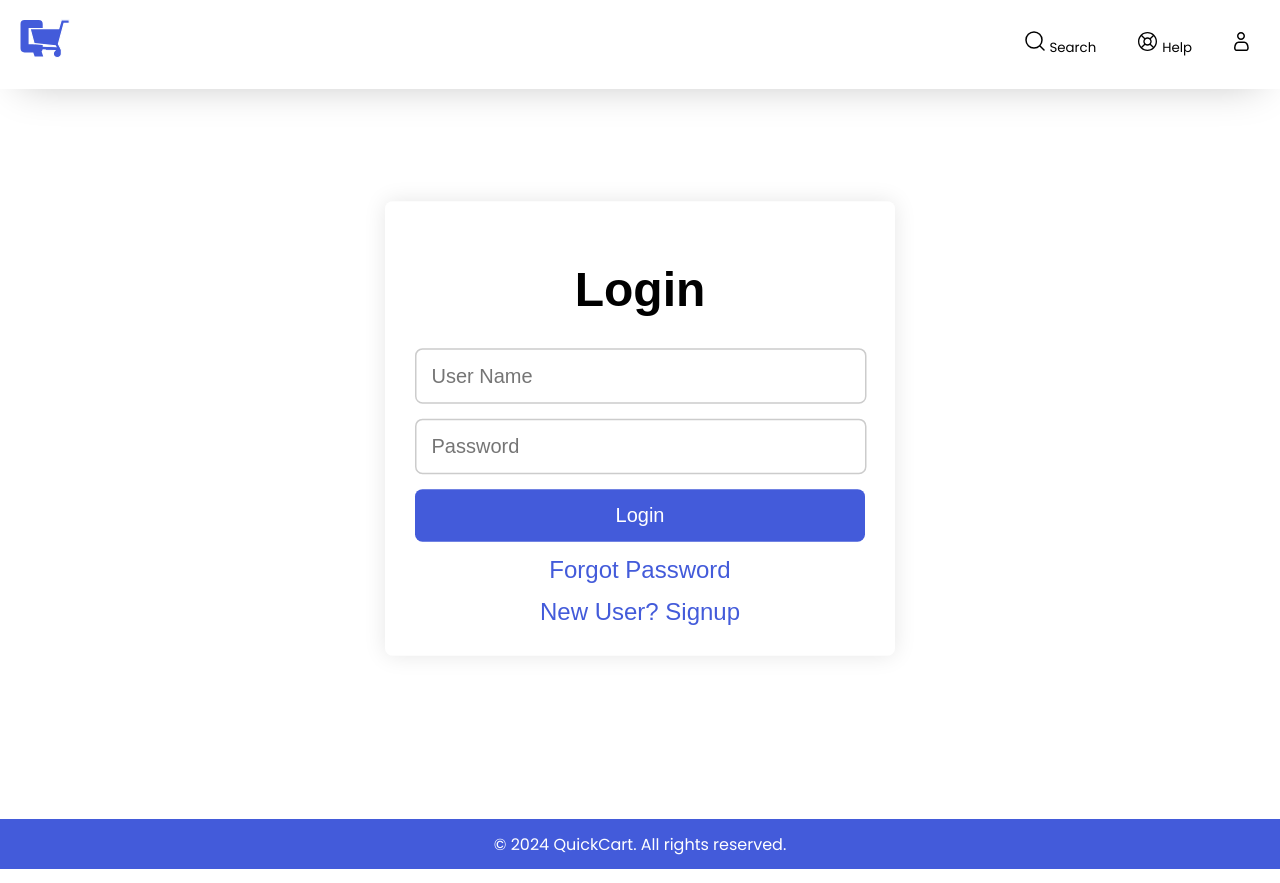
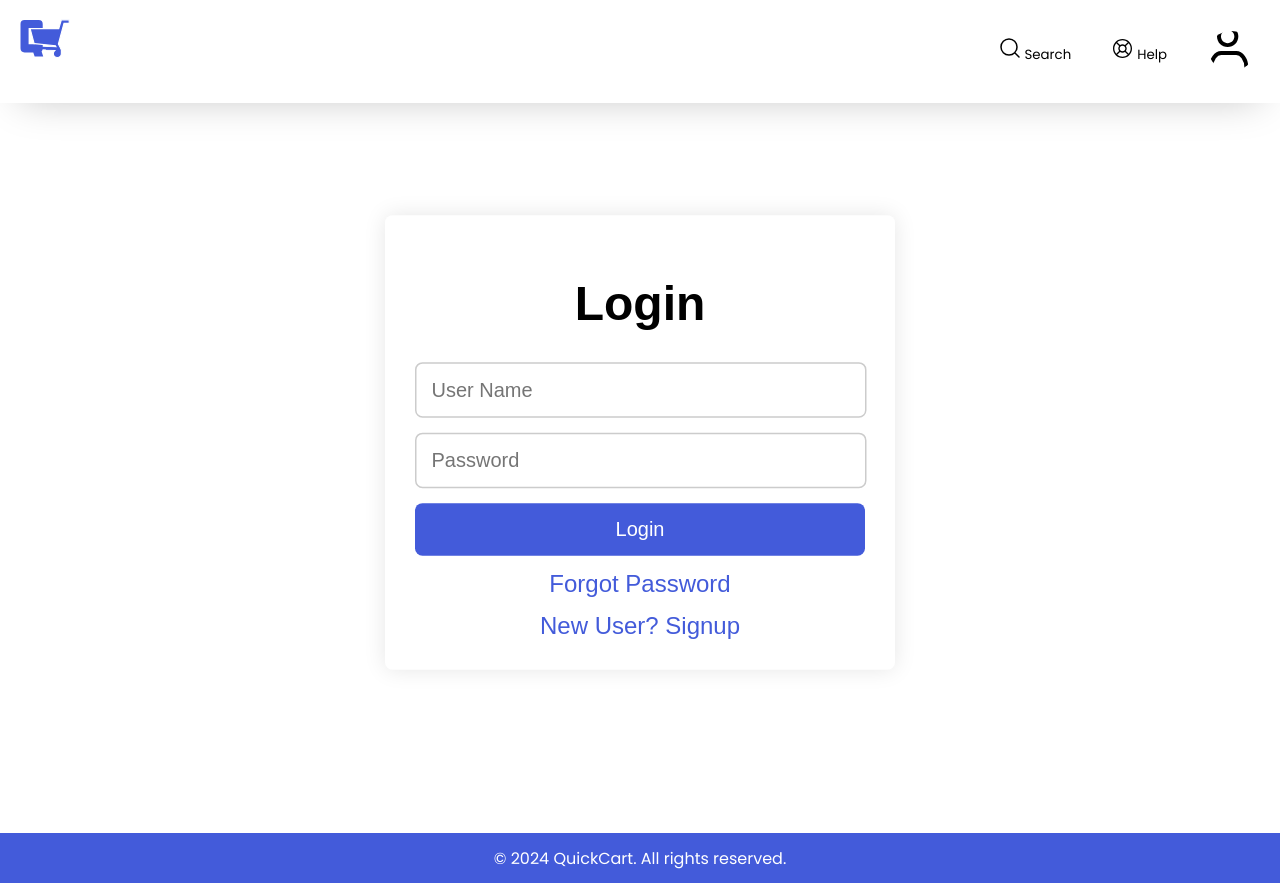
Before and after one commit to edwineas/QuickCart, a React (Create React App) app: page /login in a window 1280 px wide. Built offline with nearby package versions, Linux system fonts and the light colour scheme.

Commit message:
degraded to react17

```diff
--- a/src/components/Navbar/Navbar.jsx
+++ b/src/components/Navbar/Navbar.jsx
@@ -2,6 +2,7 @@ import React from 'react';
 import "./Navbar.css";
 import { Search, Help, Profile, Logo } from '../../images';
 import { Link } from 'react-router-dom';
+import Avatar from '@material-ui/core/Avatar';
 
 const Navbar = () => {
 
@@ -31,7 +32,7 @@ const Navbar = () => {
         <button className='nav-btn'>
           <Link to='/login' className='nav-link'>
             <div className="navcontents">
-              <img src={Profile} id="profile" alt='' />
+              <Avatar alt="" src={Profile} id="profile" />
             </div>
           </Link>
         </button>
--- a/src/pages/Login/Login.jsx
+++ b/src/pages/Login/Login.jsx
@@ -16,8 +16,11 @@ const LoginPage = () => {
 
         try {
             const res = await bapi.post('/api/token/', { username, password });
+            console.log(res.data);
             localStorage.setItem(ACCESS_TOKEN, res.data.access);
             localStorage.setItem(REFRESH_TOKEN, res.data.refresh);
+            localStorage.setItem('role', res.data.role);
+            localStorage.setItem('userid', res.data.user_id);
             navigate('/');
         }
         catch (error) {
```
Also changed, not shown: package.json (+4 -3 lines), src/index.js (+4 -5 lines), 1 other file (tests, documents, lock files or other folders).
